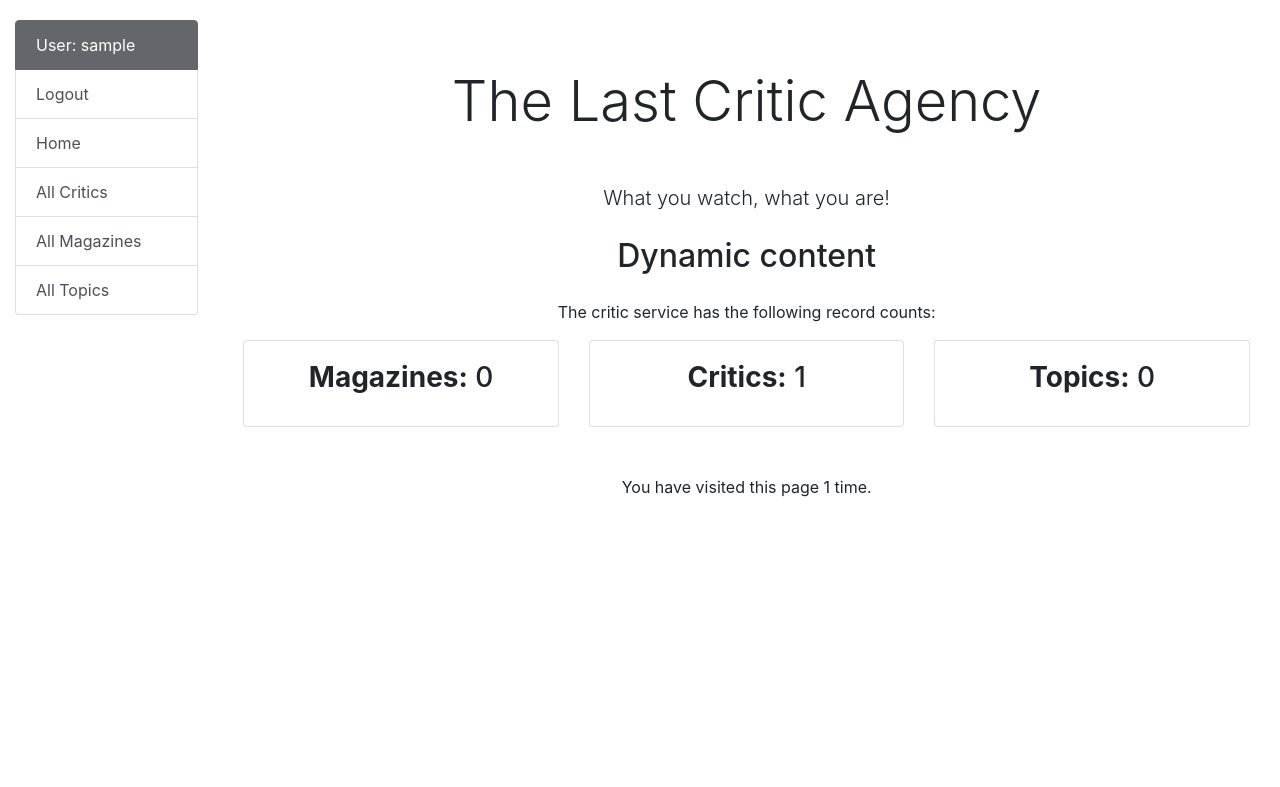
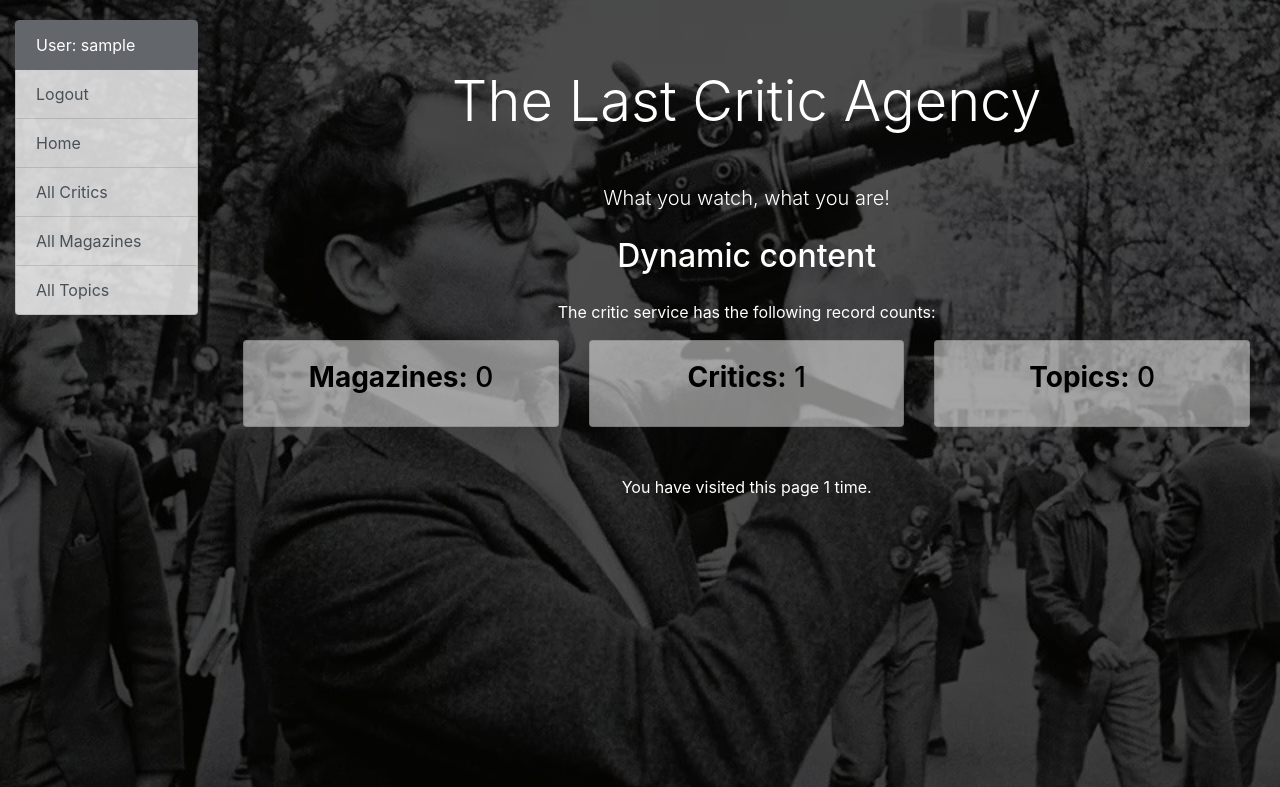
Before and after one commit to EugeneProtsenko/movie-magazines-project, a Django app: page / in a window 1280 px wide. Shown: the top 787 px of the page. Run offline with Django 5.2, Linux system fonts and the light colour scheme; the visitor is signed in with stand-in values (Sample User, id 1); data comes from the database, SQL or seed files in the repository; data that the repository does not hold is empty.

Commit message:
add image

```diff
--- a/static/css/styles.css
+++ b/static/css/styles.css
@@ -1,6 +1,43 @@
 body {
     margin-top: 20px;
+    color: white;
+
 }
+
+.card {
+    background-color: rgba(255, 255, 255, 0.5); /* This will make the background of the card semi-transparent */
+}
+
+.list-group-item {
+    background-color: rgba(255, 255, 255, 0.8); /* This will make the background of the list items semi-transparent */
+}
+
+
+.col-md-4 {
+    color: initial;
+}
+
+.table tbody {
+    color: white;
+}
+
+body::after {
+    content: "";
+    background:
+        linear-gradient(rgba(0, 0, 0, 0.7), rgba(0, 0, 0, 0.7)),
+        url('../images/godard-4.jpeg') no-repeat center center fixed;
+    -webkit-background-size: cover;
+    -moz-background-size: cover;
+    -o-background-size: cover;
+    background-size: cover;
+    top: 0;
+    left: 0;
+    bottom: 0;
+    right: 0;
+    position: fixed;
+    z-index: -1;
+}
+
 
 .link-to-page {
     float: right;
@@ -14,7 +51,7 @@ body {
 
 
 .grey-link {
-    color: #63666A;
+    color: white;
 }
 
 .list-group-item-action.active {
@@ -31,3 +68,7 @@ body {
 .page-link {
     color: #000000;
 }
+
+.critic-list .list-group-item {
+    color: black;
+}
```
Also changed, not shown: static/images/godard-4.jpeg (added).
